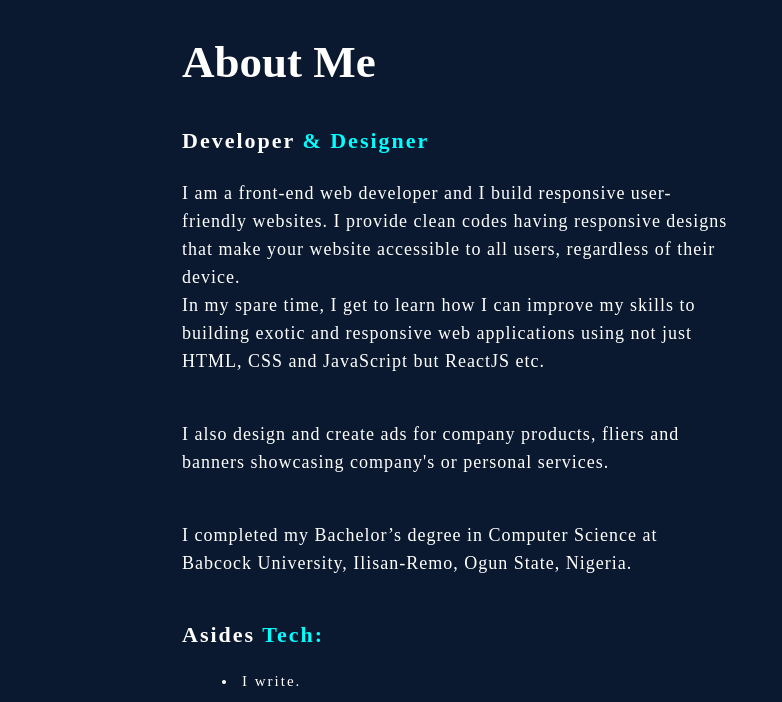
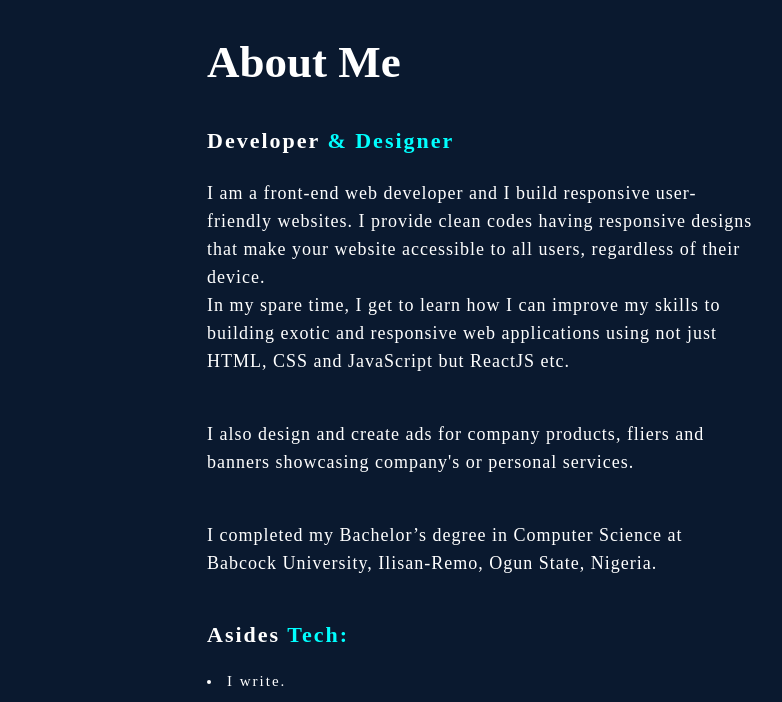
Before and after one commit to HopeJenniferE/Portfolio, a plain HTML site: page index.html in a window 1280 px wide. Shown: the part 804-1506 px from the top of the page, without its empty margins (183-965 px from the left). Drawn offline with Linux system fonts and the light colour scheme.

Commit message:
Update stylee.css

```diff
--- a/stylee.css
+++ b/stylee.css
@@ -106,14 +106,16 @@ h4{
 .about img{
 	height: 300px;
 	width: 500px;
-    border-radius: 5px;
+    border-radius: 10px;
 
 }
 .about-text{
 	width: 550px;
+	margin-left:50px;
 }
+
 .main{
-	width: 1130px;
+	width: 1000px;
 	max-width: 95%;
 	margin: 0 auto;
 	display: flex;
@@ -152,7 +154,7 @@ h4{
     margin-bottom: 15px;
 }
 .about-text li{
-	padding:0 40px;
+	padding:0 0px;
 }
 
 button{
```
